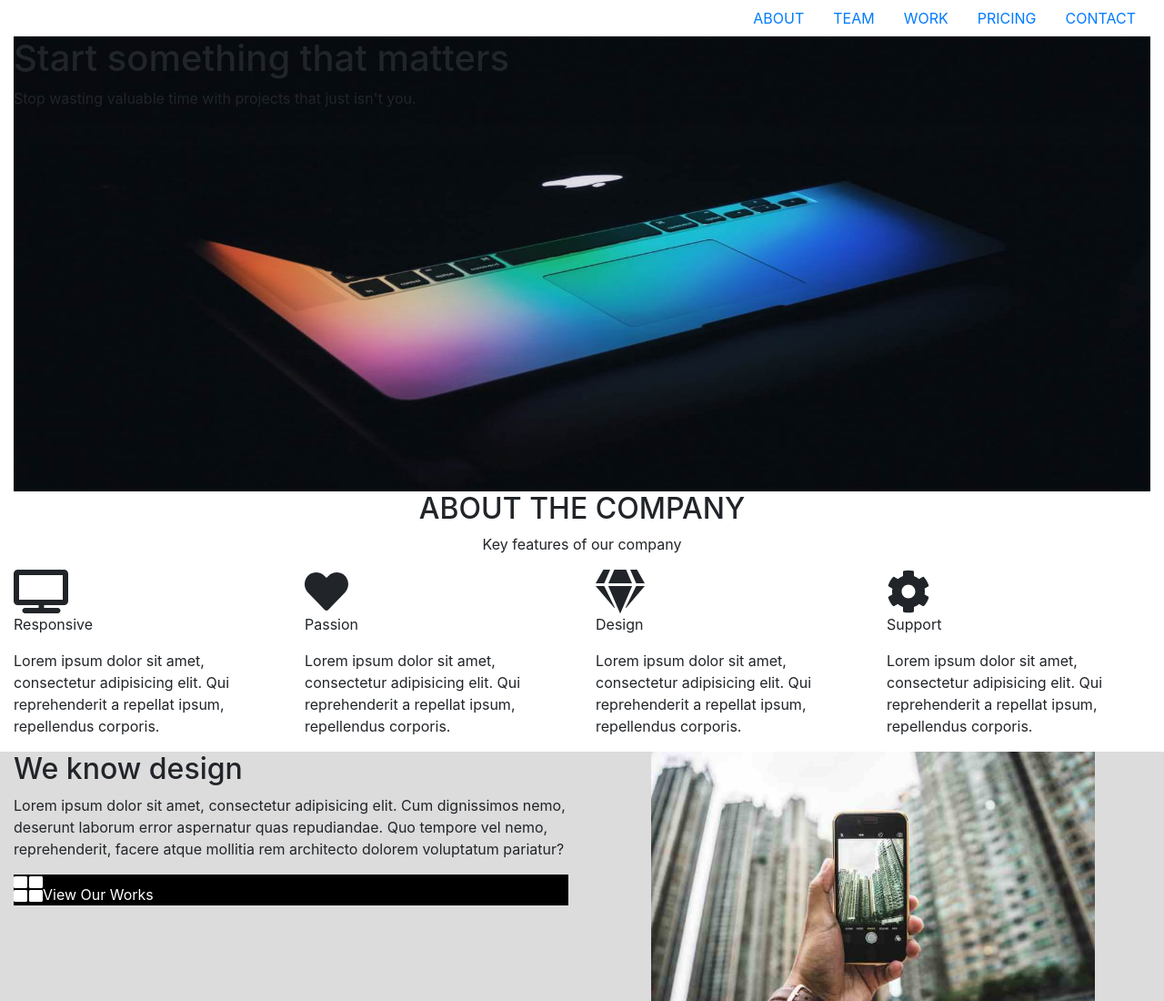
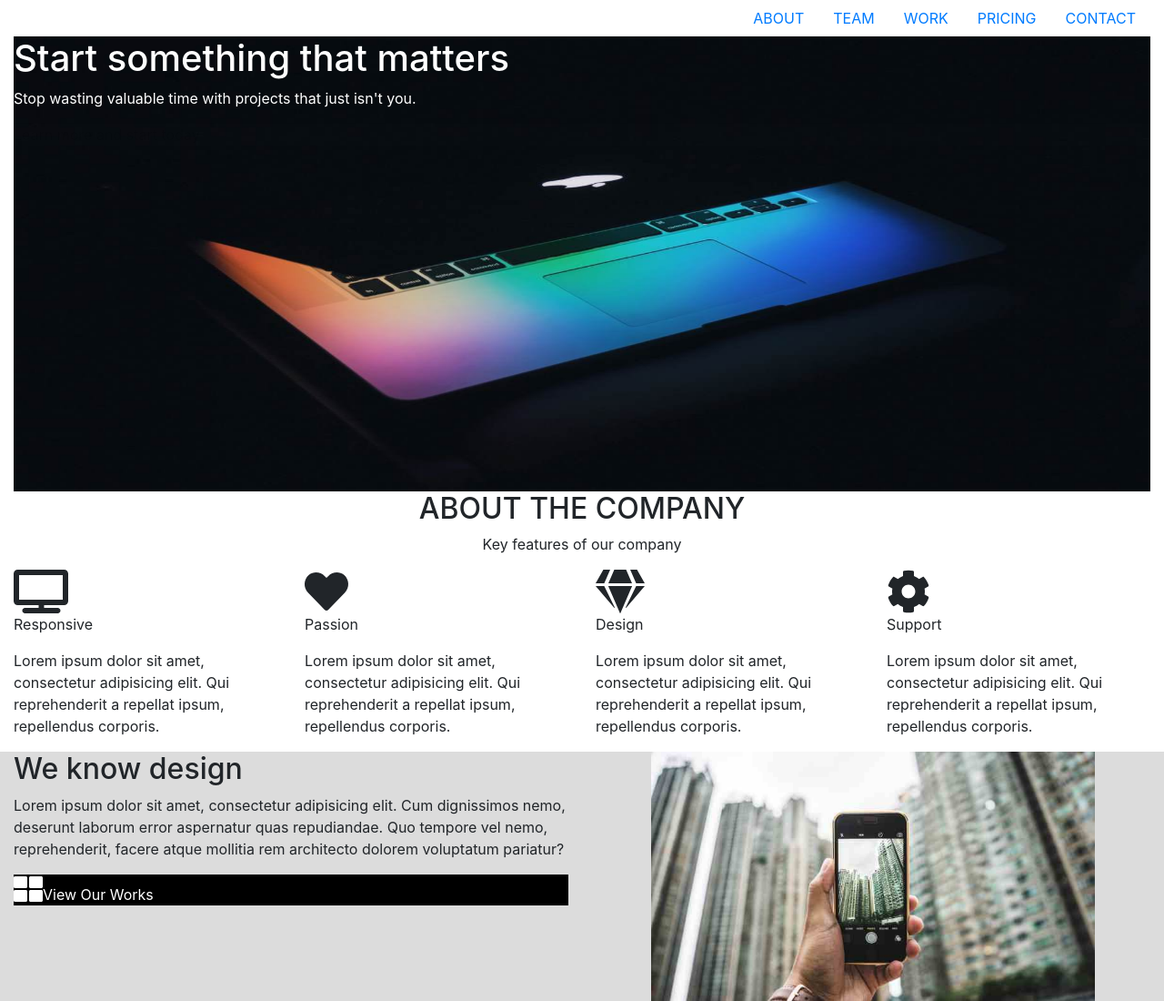
Before and after one commit to isiscortes/proyecto2, a plain HTML site: page index.html in a window 1280 px wide. Shown: the top 1100 px of the page at 91% size. Drawn offline with nearby package versions, Linux system fonts and the light colour scheme.

Commit message:
header working process

```diff
--- a/css/_header.sass
+++ b/css/_header.sass
@@ -1,5 +1,4 @@
 .headerimage
-	background-image:url(../img/mac.jpg)
 	height: 500px
 	background-size: 100% 100%
 
@@ -7,3 +6,9 @@
 	background-color: white
 	opacity: 0.5%
 	color: black
+
+header
+	h1
+		color: white
+	p
+		color: white
--- a/index.html
+++ b/index.html
@@ -31,7 +31,7 @@
 		</ul>
 		<div class="headerimage">
 			<h1> Start something that matters</h1>
-			<p> Stop wasting valuable time with projects that just isn't you.</p>
+			<p class="blanco"> Stop wasting valuable time with projects that just isn't you.</p>
 			<p class="cajablanca"> Learn more and start today</p>
 		</div>
 	</header>
```
Also changed, not shown: css/style.css.
